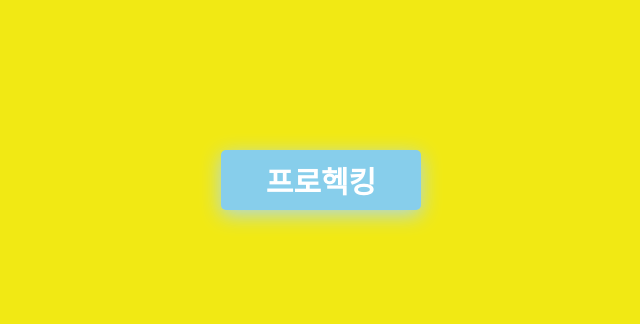
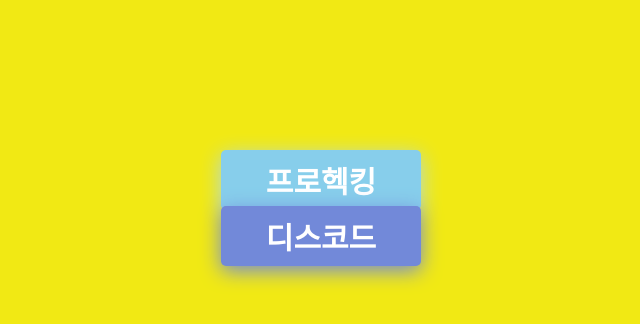
Before and after one commit to yellowoof24/yellowoof24.github.io, a plain HTML site: page index.html in a window 1280 px wide. Shown: the part 220-544 px from the top of the page, without its empty margins (319-959 px from the left). Drawn offline with Linux system fonts and the light colour scheme.

Commit message:
Update index.html

```diff
--- a/index.html
+++ b/index.html
@@ -1,5 +1,7 @@
 <html>
   <head>
+    <title>노끄바버</title>
+    <meta name="description" content="oof!"/>
     <style>
     body{
       background-color: #f1e914;
@@ -31,6 +33,31 @@
       height: 70;
     }
 
+    .doll {
+      width: 200px;
+      border: 5px;
+      height: 60px;
+      color: white;
+      background-color: #7289D9;
+      position: absolute;
+      font-size: 30px;
+      border-radius: 5px;
+      box-shadow: 0 5px 20px #7289D9;
+      font-weight: bold;
+      transition: 0.4s;
+      top: 57%;
+      left: 50%;
+      transform: translate(-50%, -50%);
+    }
+    .doll:focus{
+      outline: none;
+    }
+
+    .doll:hover{
+      width: 220px;
+      height: 70;
+    }
+
     .hi{
       position: relative;
       top: 30;
@@ -51,6 +78,7 @@
     <p class="hi">노끄!</p>
     <p class="ha">노끄는 바버입니다</p>
     <button class="dollar" onclick="alert('당신은 헥킹 당하셧슴다 ㅅㄱ')">프로헥킹</button>
+    <button class="doll" onclick="window.location.replace('https://discord.gg/wA5X4V6h8M');">디스코드</button>
     <noscript>
       스크립트를 켜주세요
     </noscript>
```
